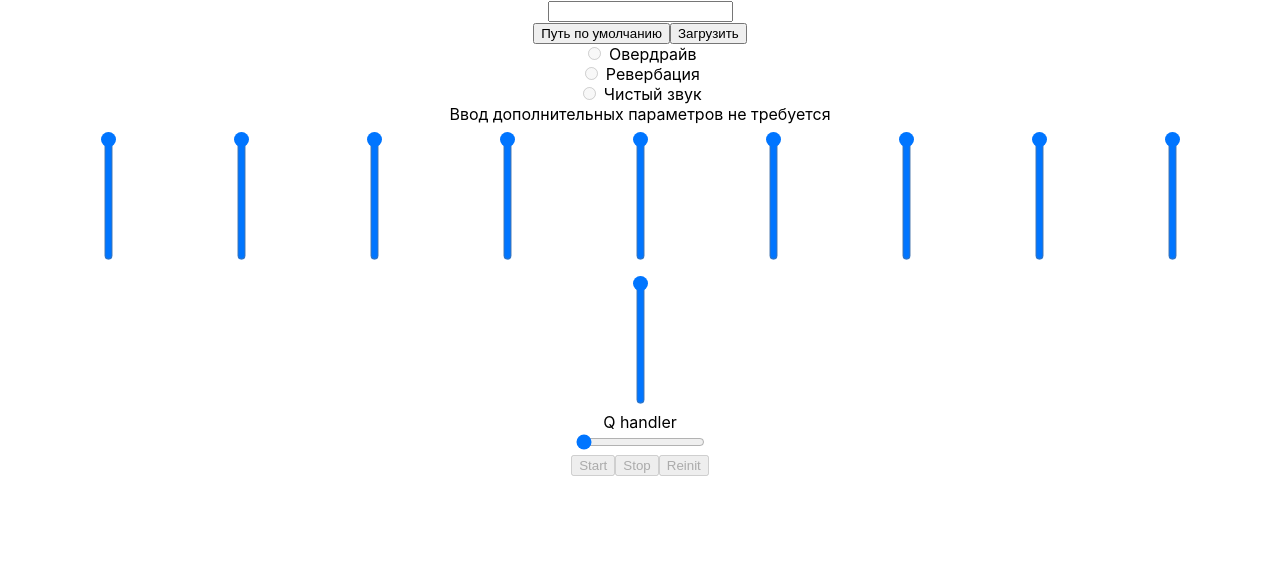
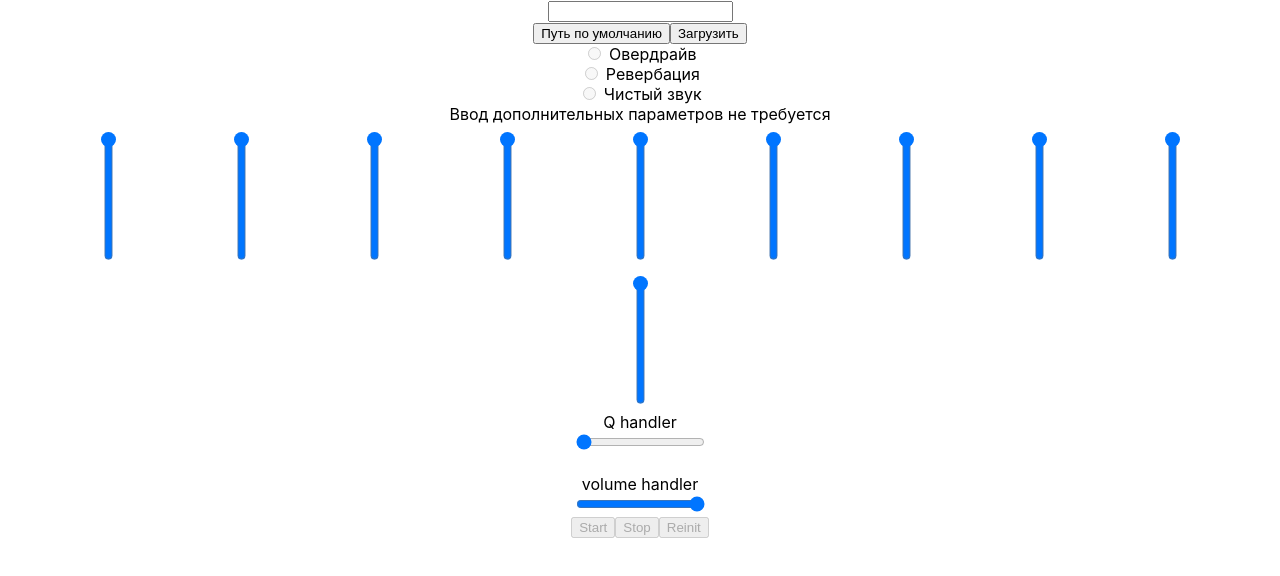
Before and after one commit to Longlom/COS_Project_2021, a React (Create React App) app: page / in a window 1280 px wide. Shown: the top 576 px of the page. Built offline with nearby package versions, Linux system fonts and the light colour scheme.

Commit message:
with volume control

```diff
--- a/src/EffectsPanel.js
+++ b/src/EffectsPanel.js
@@ -26,7 +26,6 @@ let EffectsPanel = ()=>{
     const defaultDecayRv = 2;
     const minDecayRv = 0.1;
     const maxDecayRv = 5;
-    const defaultReverse = true;
     let getNodeWithEffect = (sourceNode)=>{
         if (effectId) {
             let effect = createEffect(context.data.audioCtx, effectId);
--- a/src/EqualizerPanel.js
+++ b/src/EqualizerPanel.js
@@ -11,8 +11,8 @@ let EqualizerPanel = ()=>{
     const defaultGain = -3;
     let Q = 1;
     let context = useContext(UserContext);
+    let volumeControl = context.data.audioCtx.createGain();
     let arrayOfBounds = [];
-    const [filterValues, setFilterValues] = useState(null);
     for (let i = 1; i< bandwidthNumber; i++)
         arrayOfBounds.push(((maxFreq-minFreq)/(Math.pow(2, i))));
     arrayOfBounds = arrayOfBounds.reverse();
@@ -47,7 +47,6 @@ let EqualizerPanel = ()=>{
                 value.Q.value = Q;
                 return value;
             })
-        console.log(Q);
     }
     let filters = arrayOfBandwidthes.map((value, index, array)=>{
         let filter = context.data.audioCtx.createBiquadFilter();
@@ -55,19 +54,21 @@ let EqualizerPanel = ()=>{
         filter.frequency.value = value.frequency; // частота
         filter.Q.value = Q; // Q-factor
         filter.gain.value = defaultGain;
-        if (filterValues)
-            filter.gain.value = filterValues[index].gain.value;
         return filter;
     });
+
 
     let setNodeGetter = ()=>{
 
         let getNodeWithEqualization = (sourceNode)=>{
+            volumeControl = context.data.audioCtx.createGain();
+            volumeControl.gain.value = 1;
             sourceNode.connect(filters[0]);
             for (let i =0; i<filters.length-1; i++)
                 filters[i].connect(filters[i+1]);
+            filters[filters.length-1].connect(volumeControl);
 
-            return filters[filters.length-1];
+            return volumeControl;
         }
         let data = context.data;
         data.getNodeWithEqualization = getNodeWithEqualization;
@@ -123,8 +124,24 @@ let EqualizerPanel = ()=>{
                 Q handler
             </div>
             <input min={1} max={100} type={"range"}
-               id={"control_q"} onChange={()=>{setQ()}}
-                defaultValue={1}
+                   id={"control_q"} onChange={()=>{setQ()}}
+                   defaultValue={1}
+            />
+        </div><br/>
+        <div>
+            <div>
+                volume handler
+            </div>
+            <input min={0}
+                   max={1}
+                   step={0.01}
+                   type={"range"}
+                   id={"control_volume"}
+                   onChange={()=>{
+                      volumeControl.gain.value = document.getElementById("control_volume").value;
+                        }
+                   }
+                   defaultValue={1}
             />
         </div>
     </div>
```
